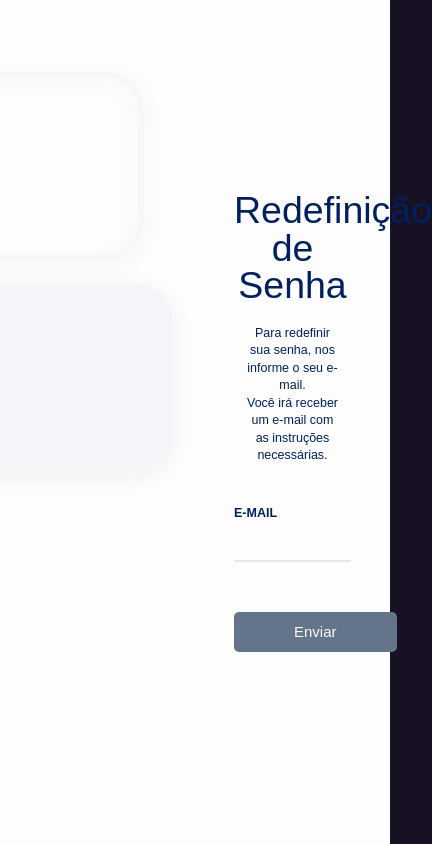
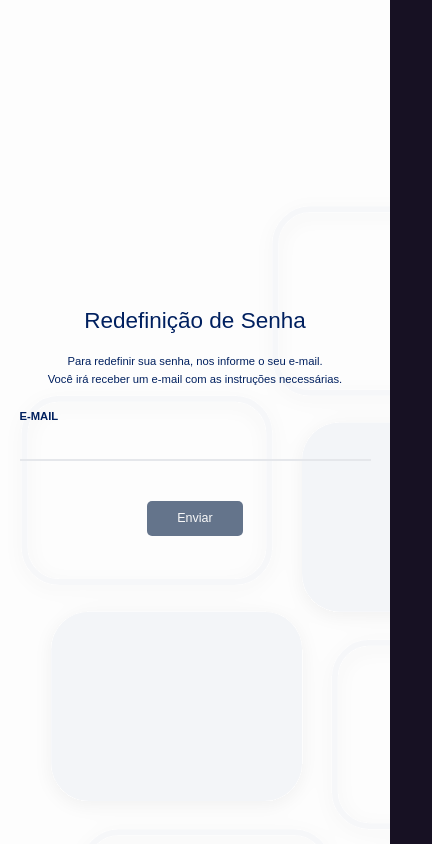
Before and after one commit to SouJunior/site-webapp, a Next.js app: page /admin-forgot-password in a window 390 px wide. Shown: the whole page, 432 px wide, since content can reach past the window. Built offline with nearby package versions, Linux system fonts and the light colour scheme; a web font is replaced by a local one.

Commit message:
feat: adiciona modal e ajusta responsividade

```diff
--- /dev/null
+++ b/components/AdminForgotPassword/components/Modal/index.tsx
@@ -0,0 +1,28 @@
+import React from "react";
+import * as Dialog from '@radix-ui/react-dialog'
+import { X } from 'lucide-react'
+import { Politicas } from "../../../Politicas";
+
+type ModalProps =  {
+    messages: string[]
+    setOpen: (open) => void
+}
+
+export const Modal = ({ messages, setOpen }: ModalProps) => {
+    return (
+        <Dialog.Portal>
+            <Dialog.Overlay className='inset-0 fixed bg-black/60'>
+                <Dialog.Content className='fixed bg-admin-login bg-cover bg-adminLogin overflow-hidden inset-0 md:inset-auto md:left-1/2 md:top-1/2 md:-translate-x-1/2 md:-translate-y-1/2 md:max-w-[420px] md:h-[200px] w-full md:rounded-3xl flex flex-col outline-none'>
+                    <Dialog.Close onClick={() => setOpen(false)} className='p-4 text-slate-400 hover:text-slate-100 absolute top-0 right-0'>
+                        <X className='size-8'/>
+                    </Dialog.Close>
+                    <div className="h-full w-full px-8 flex justify-center items-center flex-col">
+                        {
+                            messages.map(message => <span className="text-primary font-medium text-2xl text-center">{message}</span>)
+                        }
+                    </div>
+                </Dialog.Content>
+            </Dialog.Overlay>
+        </Dialog.Portal>
+    )
+}
--- a/components/AdminForgotPassword/index.tsx
+++ b/components/AdminForgotPassword/index.tsx
@@ -1,17 +1,21 @@
-import React from 'react';
+import React, { useEffect, useState } from 'react';
 import { ErrorMessage, Formik, Field, Form } from 'formik';
-import * as Dialog from '@radix-ui/react-dialog'
+import * as Dialog from '@radix-ui/react-dialog';
 import { initialValues, validationSchema } from './structure';
+import { Modal } from './components/Modal';
 
 export const AdminForgotPassword = () => {
+    const [open, setOpen] = useState(false);
+
     const handleSubmit = async (values) => {
         // window.location.href = "/admin-login"
     };
 
     return (
-        <Dialog.Root>
-            <div className="h-screen w-screen bg-adminLogin grid grid-cols-2">
-                <div  className='bg-admin-login bg-right-top'/>
+        <Dialog.Root open={open}>
+            <div className="h-screen w-screen bg-adminLogin grid grid-cols-1 lg:grid-cols-2">
+                {/* Div de background visível apenas em telas lg ou maiores */}
+                <div className="hidden lg:block bg-admin-login bg-right-top" />
                 <Formik
                     initialValues={initialValues}
                     onSubmit={handleSubmit}
@@ -19,35 +23,41 @@ export const AdminForgotPassword = () => {
                     validationSchema={validationSchema}
                 >
                     {({ errors, isValid, values }) => {
-                        console.log(errors, values)
                         return (
                             <Form>
-                                <div className="flex justify-center items-center h-screen m-auto text-start">
-                                    <div className='flex flex-col w-[60%]'>
-                                        <h1 className="text-primary text-6xl font-medium text-center mb-8">Redefinição de Senha</h1>
-                                        <p className='text-primary text-xl w-[80%] m-auto text-center'>Para redefinir sua senha, nos informe o seu e-mail.</p>
-                                        <p className='text-primary text-xl w-[80%] m-auto text-center mb-16'>Você irá receber um e-mail com as instruções necessárias.</p>
-                                        <div className='mb-12'>
-                                            <label htmlFor="email" className="text-primary font-semibold text-xl">E-MAIL</label>
+                                <div className="flex justify-center items-center h-screen m-auto text-start bg-admin-login lg:bg-none">
+                                    <div className="flex flex-col w-[90%] md:w-[70%] lg:w-[60%]">
+                                        <h1 className="text-primary text-4xl lg:text-6xl font-medium text-center mb-8">
+                                            Redefinição de Senha
+                                        </h1>
+                                        <p className="text-primary text-lg lg:text-xl w-[90%] lg:w-[80%] m-auto text-center">
+                                            Para redefinir sua senha, nos informe o seu e-mail.
+                                        </p>
+                                        <p className="text-primary text-lg lg:text-xl w-[90%] lg:w-[80%] m-auto text-center mb-8 lg:mb-16">
+                                            Você irá receber um e-mail com as instruções necessárias.
+                                        </p>
+                                        <div className="mb-8 lg:mb-12">
+                                            <label htmlFor="email" className="text-primary font-semibold text-lg lg:text-xl">
+                                                E-MAIL
+                                            </label>
                                             <Field
                                                 id="email"
                                                 name="email"
                                                 type="email"
-                                                className={`border-b-2 bg-transparent h-16 w-full text-slate-400 text-xl outline-none`}
+                                                className="border-b-2 bg-transparent h-14 lg:h-16 w-full text-slate-400 text-lg lg:text-xl outline-none"
                                             />
                                         </div>
-                                        {
-                                            errors.email &&
-                                            <ul className='text-lg border-l-2 border-l-red-500  pl-4 flex flex-col mb-8'>
-                                                <li
-                                                    className='list-disc ml-4 text-red-500'
-                                                >
-                                                    {errors?.email as string}
-                                                </li>
+                                        {errors.email && (
+                                            <ul className="text-base lg:text-lg border-l-2 border-l-red-500 pl-4 flex flex-col mb-6 lg:mb-8">
+                                                <li className="list-disc ml-4 text-red-500">{errors?.email}</li>
                                             </ul>
-                                        }
+                                        )}
                                         <button
-                                            className={`flex items-center gap-2 h-16 mt-8 ${!isValid || values.email === '' ? "bg-slate-500": "bg-primary hover:bg-primaryHover"} rounded-lg px-24 w-fit text-2xl m-auto`}
+                                            className={`flex items-center gap-2 h-14 lg:h-16 mt-8 ${
+                                                !isValid || values.email === ''
+                                                    ? 'bg-slate-500'
+                                                    : 'bg-primary hover:bg-primaryHover'
+                                            } rounded-lg px-12 lg:px-24 w-fit text-xl lg:text-2xl m-auto`}
                                             type="submit"
                                             disabled={!isValid || values.email === ''}
                                         >
@@ -56,11 +66,11 @@ export const AdminForgotPassword = () => {
                                     </div>
                                 </div>
                             </Form>
-                        )
-                    }
-                    }
+                        );
+                    }}
                 </Formik>
             </div>
+            <Modal setOpen={setOpen} messages={["Limite de tentativas excedida.", "Tente novamente em algumas horas."]} />
         </Dialog.Root>
     );
 };
--- a/components/AdminNewPassword/index.tsx
+++ b/components/AdminNewPassword/index.tsx
@@ -1,12 +1,14 @@
 import React, { useState } from 'react';
 import { ErrorMessage, Formik, Field, Form } from 'formik';
-import * as Dialog from '@radix-ui/react-dialog'
-import { Eye, EyeOff  } from 'lucide-react'
+import * as Dialog from '@radix-ui/react-dialog';
+import { Eye, EyeOff } from 'lucide-react';
 import { initialValues, validationSchema } from './structure';
+import { Modal } from '../AdminForgotPassword/components/Modal';
 
 export const AdminNewPassword = () => {
-    const [showPassword, setShowPassword] = useState(false)
-    const [showPasswordConfimation, setShowPasswordConfimation] = useState(false)
+    const [open, setOpen] = useState(false);
+    const [showPassword, setShowPassword] = useState(false);
+    const [showPasswordConfimation, setShowPasswordConfimation] = useState(false);
 
     const togglePasswordVisibility = () => {
         setShowPassword(!showPassword);
@@ -17,122 +19,115 @@ export const AdminNewPassword = () => {
     };
 
     const handleSubmit = async (values) => {
-        window.location.href = "/admin-login"
+        window.location.href = "/admin-login";
     };
 
     return (
-        <Dialog.Root>
-            <div className="h-screen w-screen bg-adminLogin grid grid-cols-2">
-                <div  className='bg-admin-login bg-right-top'/>
+        <Dialog.Root open={open}>
+            <div className="h-screen w-screen bg-adminLogin grid grid-cols-1 lg:grid-cols-2">
+                <div className="hidden lg:block bg-admin-login bg-right-top" />
                 <Formik
                     initialValues={initialValues}
                     onSubmit={handleSubmit}
                     validateOnMount={true}
                     validationSchema={validationSchema}
                 >
-                    {({ touched, errors, values, isValid, setFieldValue }) =>
+                    {({ touched, errors, values, isValid }) => (
                         <Form>
-                            <div className="flex justify-center items-center h-screen m-auto text-start">
-                                <div className='flex flex-col w-[60%]'>
-                                <h1 className="text-primary text-6xl font-medium text-center mb-8">Redefinição de Senha</h1>
-                                <div className='mb-12'>
-                                        <label htmlFor="email" className="text-primary font-semibold text-xl">E-MAIL</label>
+                            <div className="flex justify-center items-center h-screen m-auto text-start bg-admin-login lg:bg-none">
+                                <div className="flex flex-col w-[90%] md:w-[70%] lg:w-[60%]">
+                                    <h1 className="text-primary text-4xl lg:text-6xl font-medium text-center mb-8">
+                                        Redefinição de Senha
+                                    </h1>
+                                    <div className="mb-8 lg:mb-12">
+                                        <label htmlFor="email" className="text-primary font-semibold text-lg lg:text-xl">
+                                            E-MAIL
+                                        </label>
                                         <Field
                                             id="email"
                                             name="email"
                                             type="email"
                                             readOnly={true}
                                             disabled={true}
-                                            className={`border-b-2 bg-transparent h-16 w-full text-slate-400 text-xl outline-none`}
+                                            className="border-b-2 bg-transparent h-14 lg:h-16 w-full text-slate-400 text-lg lg:text-xl outline-none"
                                         />
                                     </div>
-                                    <div className='mb-12'>
-                                        <label htmlFor="password" className="text-primary font-semibold text-xl">SENHA</label>
-                                        <div
-                                            className="border-b-2 bg-transparent h-16 w-full relative"
-                                        >
+                                    <div className="mb-8 lg:mb-12">
+                                        <label htmlFor="password" className="text-primary font-semibold text-lg lg:text-xl">
+                                            SENHA
+                                        </label>
+                                        <div className="border-b-2 bg-transparent h-14 lg:h-16 w-full relative">
                                             <Field
                                                 id="password"
                                                 name="password"
                                                 type={showPassword ? "text" : "password"}
-                                                className={ `size-full bg-transparent ${touched.password && errors.password && "border-red-500 text-red-500"} text-black text-xl outline-none`}
+                                                className={`size-full bg-transparent ${
+                                                    touched.password && errors.password && "border-red-500 text-red-500"
+                                                } text-black text-lg lg:text-xl outline-none`}
                                             />
                                             <button
                                                 className="absolute top-0 right-0 text-slate-400"
                                                 onClick={togglePasswordVisibility}
+                                                type="button"
                                             >
-                                                {
-                                                    showPassword?
-                                                    <EyeOff />
-                                                    :
-                                                    <Eye />
-                                                }
+                                                {showPassword ? <EyeOff /> : <Eye />}
                                             </button>
                                         </div>
-                                        {
-                                            errors.password && <ErrorMessage name="password" component="p" className="list-disc text-red-500 text-lg mt-2" />
-                                        }
+                                        {errors.password && (
+                                            <ErrorMessage name="password" component="p" className="list-disc text-red-500 text-sm lg:text-lg mt-2" />
+                                        )}
                                     </div>
-                                    <div className='mb-8'>
-                                        <label htmlFor="password_confirmation" className="text-primary font-semibold text-xl">CONFIRME A SENHA</label>
-                                        <div
-                                            className="border-b-2 bg-transparent h-16 w-full relative"
-                                        >
+                                    <div className="mb-6 lg:mb-8">
+                                        <label htmlFor="password_confirmation" className="text-primary font-semibold text-lg lg:text-xl">
+                                            CONFIRME A SENHA
+                                        </label>
+                                        <div className="border-b-2 bg-transparent h-14 lg:h-16 w-full relative">
                                             <Field
                                                 id="password_confirmation"
                                                 name="password_confirmation"
                                                 type={showPasswordConfimation ? "text" : "password"}
-                                                className={ `size-full bg-transparent ${touched.password_confirmation && errors.password_confirmation && "border-red-500 text-red-500"} text-black text-xl outline-none`}
+                                                className={`size-full bg-transparent ${
+                                                    touched.password_confirmation && errors.password_confirmation && "border-red-500 text-red-500"
+                                                } text-black text-lg lg:text-xl outline-none`}
                                             />
                                             <button
                                                 className="absolute top-0 right-0 text-slate-400"
                                                 onClick={togglePasswordConfimationVisibility}
+                                                type="button"
                                             >
-                                                {
-                                                    showPasswordConfimation ?
-                                                    <EyeOff />
-                                                    :
-                                                    <Eye />
-                                                }
+                                                {showPasswordConfimation ? <EyeOff /> : <Eye />}
                                             </button>
                                         </div>
-                                        {
-                                            errors.password_confirmation &&
-                                            <p className='list-disc text-red-500 text-lg mt-2'>
+                                        {errors.password_confirmation && (
+                                            <p className="list-disc text-red-500 text-sm lg:text-lg mt-2">
                                                 <ErrorMessage name="password_confirmation" />
                                             </p>
-                                        }
+                                        )}
                                     </div>
-                                    <ul className={`text-correct text-lg border-l-2 ${errors.password ? 'border-l-red-500':'border-l-correct' }  pl-4 flex flex-col mb-8`}>
+                                    <ul className={`text-correct text-sm lg:text-lg border-l-2 ${
+                                        errors.password ? 'border-l-red-500' : 'border-l-correct'
+                                    } pl-4 flex flex-col mb-6 lg:mb-8`}>
                                         <span>A senha deve ter:</span>
-                                        <li
-                                            className={`list-disc ml-4 ${values.password.length >= 8 ? 'text-correct' : 'text-red-500'}`}
-                                        >
+                                        <li className={`list-disc ml-4 ${values.password.length >= 8 ? 'text-correct' : 'text-red-500'}`}>
                                             Pelo menos 8 caracteres
                                         </li>
-                                        <li
-                                            className={`list-disc ml-4 ${/\d/.test(values.password) ? 'text-correct' : 'text-red-500'}`}
-                                        >
+                                        <li className={`list-disc ml-4 ${/\d/.test(values.password) ? 'text-correct' : 'text-red-500'}`}>
                                             Pelo menos um número
                                         </li>
-                                        <li
-                                            className={`list-disc ml-4 ${/[A-Z]/.test(values.password) ? 'text-correct' : 'text-red-500'}`}
-                                        >
+                                        <li className={`list-disc ml-4 ${/[A-Z]/.test(values.password) ? 'text-correct' : 'text-red-500'}`}>
                                             Pelo menos uma letra maiúscula
                                         </li>
-                                        <li
-                                            className={`list-disc ml-4 ${/[a-z]/.test(values.password) ? 'text-correct' : 'text-red-500'}`}
-                                        >
+                                        <li className={`list-disc ml-4 ${/[a-z]/.test(values.password) ? 'text-correct' : 'text-red-500'}`}>
                                             Pelo menos uma letra minúscula
                                         </li>
-                                        <li
-                                            className={`list-disc ml-4 ${/[\W_]/.test(values.password) ? 'text-correct' : 'text-red-500'}`}
-                                        >
-                                            Pelo menos um caractere especial (por exemplot: !@#$%)
+                                        <li className={`list-disc ml-4 ${/[\W_]/.test(values.password) ? 'text-correct' : 'text-red-500'}`}>
+                                            Pelo menos um caractere especial (por exemplo: !@#$%)
                                         </li>
                                     </ul>
                                     <button
-                                        className={`flex items-center gap-2 h-16 mt-8 ${!isValid ? "bg-slate-500": "bg-primary hover:bg-primaryHover"} rounded-lg px-24 w-fit text-2xl m-auto`}
+                                        className={`flex items-center gap-2 h-14 lg:h-16 mt-8 ${
+                                            !isValid ? "bg-slate-500" : "bg-primary hover:bg-primaryHover"
+                                        } rounded-lg px-12 lg:px-24 w-fit text-xl lg:text-2xl m-auto`}
                                         type="submit"
                                         disabled={!isValid}
                                     >
@@ -141,9 +136,10 @@ export const AdminNewPassword = () => {
                                 </div>
                             </div>
                         </Form>
-                    }
+                    )}
                 </Formik>
             </div>
+            <Modal setOpen={setOpen} messages={["Limite de tentativas excedida.", "Tente novamente em algumas horas."]} />
         </Dialog.Root>
     );
 };
--- a/components/AdminNewPassword/structure.ts
+++ b/components/AdminNewPassword/structure.ts
@@ -22,14 +22,10 @@ export const validationSchema = Yup.object().shape({
     password_confirmation: Yup.string()
         .oneOf([Yup.ref('password')], 'As senhas precisam ser iguais')
         .required('Confirmação de senha é obrigatória'),
-    terms: Yup.boolean()
-        .oneOf([true], 'Você precisa aceitar os termos para prosseguir')
-        .required('Você precisa aceitar os termos para prosseguir')
-    });
+});
 
 export const initialValues = {
     email: formatEmail(emailExemplo),
     password: '',
     password_confirmation: '',
-    terms: false,
 };
```
